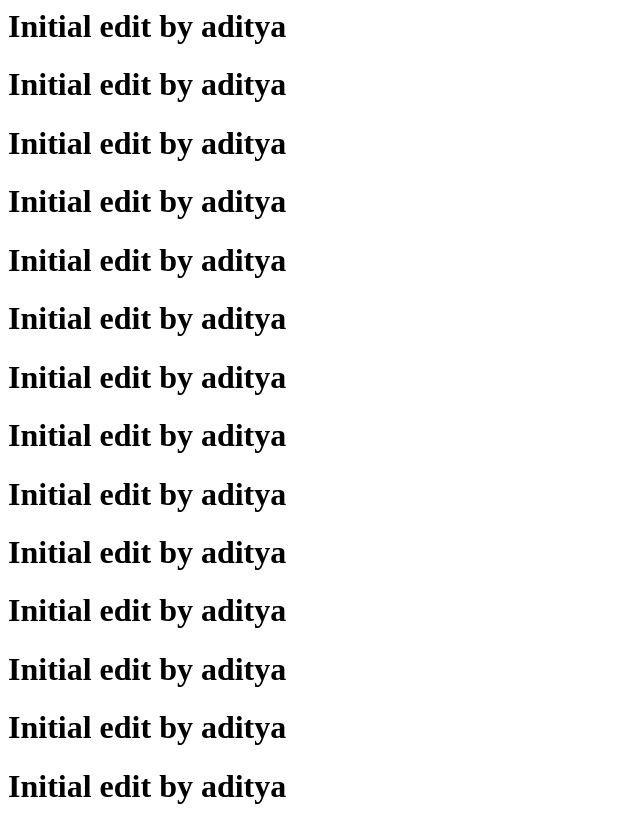
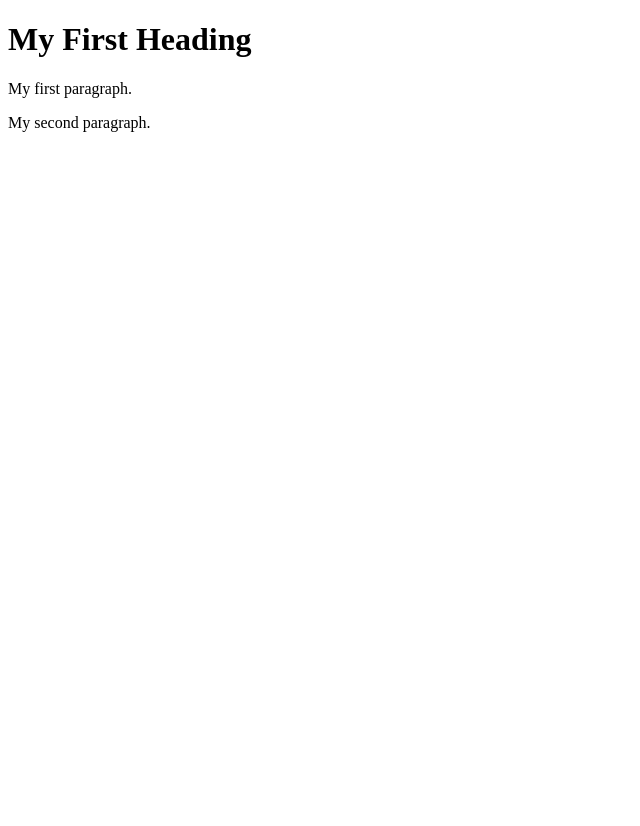
Before and after one commit to maddevil007/gittestx, a plain HTML site: page index.html in a window 1280 px wide. Shown: the whole page, without its empty margins (0-640 px from the left). After the commit the page ends 800 px from the top, so only its background shows below. Drawn offline with Linux system fonts and the light colour scheme.

Commit message:
added 2nd paragraph and changed code

```diff
--- a/index.html
+++ b/index.html
@@ -1,12 +1,13 @@
-<h1>Initial edit by aditya</h1>
-<h1>Initial edit by aditya</h1>
-<h1>Initial edit by aditya</h1><h1>Initial edit by aditya</h1><h1>Initial edit by aditya</h1>
-<h1>Initial edit by aditya</h1>
-<h1>Initial edit by aditya</h1>
-<h1>Initial edit by aditya</h1>
-<h1>Initial edit by aditya</h1>
-<h1>Initial edit by aditya</h1>
-<h1>Initial edit by aditya</h1>
-<h1>Initial edit by aditya</h1>
-<h1>Initial edit by aditya</h1>
-<h1>Initial edit by aditya</h1>
+<!DOCTYPE html>
+<html>
+<head>
+<title>Page Title</title>
+</head>
+<body>
+
+<h1>My First Heading</h1>
+<p>My first paragraph.</p>
+<p>My second paragraph.</p>
+
+</body>
+</html>
```
